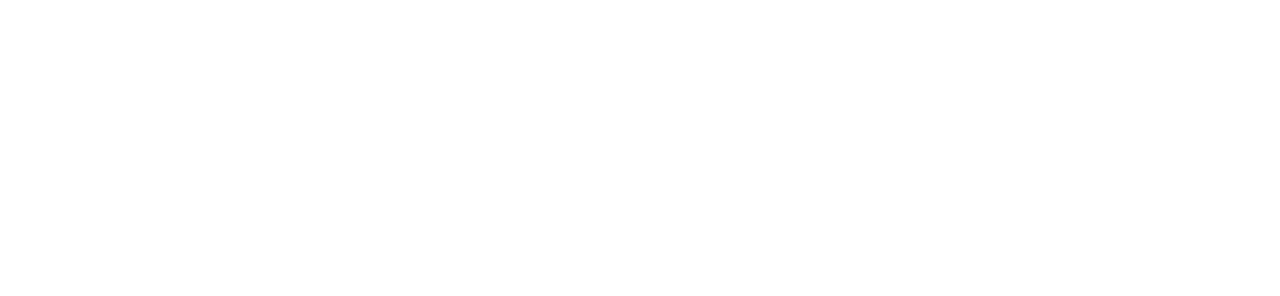
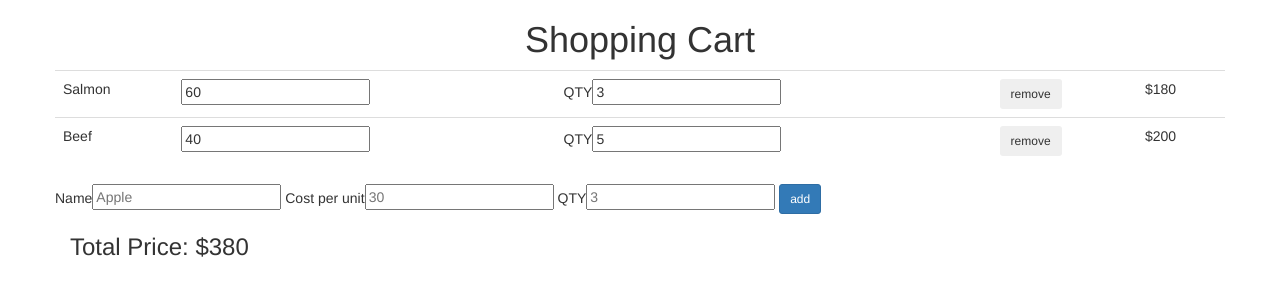
Before and after one commit to hmawong/shopping-cart, a plain HTML site: page index.html in a window 1280 px wide. Drawn offline with nearby package versions, Linux system fonts and the light colour scheme.

Commit message:
basic function

```diff
--- a/index.html
+++ b/index.html
@@ -18,6 +18,40 @@
     <link href="css/custom.css" rel="stylesheet">
   </head>
   <body>
-
+    <div class="container">
+      <h1 class="text-center my-4">Shopping Cart</h1>
+      <div class="row">
+        <div class="col-12">
+          <table class="table table-responsive">
+            <tbody>
+              <tr>
+                <td class="name">Salmon</td>
+                <td class="cost"><input type="number" value="60" /></td>
+                <td class="qty"><span>QTY</span><input type="number" value="3"/></td>
+                <td><button class="btn btn-light btn-sm remove">remove</button></td>
+                <td class="price"></td>
+              </tr>
+              <tr>
+                <td class="name">Beef</td>
+                <td class="cost"><input type="number" value="40" /></td>
+                <td class="qty"><span>QTY</span><input type="number" value="5"/></td>
+                <td><button class="btn btn-light btn-sm remove">remove</button></td>
+                <td class="price"></td>
+              </tr>
+            </tbody>
+          </table>
+        </div>
+        <form class="col-12 mt-2 mb-4" id="addProduct">
+          <span>Name</span><input class="mx-2" name="name" type="text" placeholder="Apple" required/>
+          <span>Cost per unit</span><input class="mx-2" name="cost" type="number" placeholder="30"/>
+          <span>QTY</span><input class="mx-2" name="qty" type="number" placeholder="3"/>
+          <button class="btn btn-primary btn-sm">add</button>
+        </form>
+        <!-- portfolio value and profit -->
+        <div class="col-12 col-md-6">
+          <h3>Total Price: $<span id="totalPrice"></span></h3>
+        </div>
+      </div>
+    </div>
   </body>
 </html>
--- a/js/application.js
+++ b/js/application.js
@@ -0,0 +1,51 @@
+
+$(document).ready(function(){
+  updatePrice();
+
+  var timeout;
+  $(document).on('input', 'tr input', function () {
+    clearTimeout(timeout);
+    timeout = setTimeout(function () {
+      updatePrice();
+    }, 1000);
+  });
+
+  $(document).on('click', '.btn.remove', function (event) {
+    $(this).closest('tr').remove();
+    updatePrice();
+  });
+
+  $('#addProduct').on('submit', function (event) {
+    event.preventDefault();
+    var name = $(this).children('[name=name]').val();
+    var cost = $(this).children('[name=cost]').val();
+    var qty = $(this).children('[name=qty]').val();
+
+    $('tbody').append('<tr>' +
+      '<td class="name">' + name + '</td>' +
+      '<td class="cost"><input type="number" value="' + cost + '" /></td>' +
+      '<td class="qty"><span>QTY</span><input type="number" value="' + qty + '"/></td>' +
+      '<td><button class="btn btn-light btn-sm remove">remove</button></td>' +
+      '<td class="price"></td>' +
+    '</tr>');
+
+    updatePrice();
+  });
+});
+
+var sum = function (total, num) {
+  return total + num;
+}
+
+var updatePrice = function () {
+  var productPrice = [];
+  var price = $('tbody tr').each(function (i, ele) {
+    var productCost = parseFloat($(ele).find('.cost input').val());
+    var productQty = parseFloat($(ele).find('.qty input').val());
+    var price = productCost * productQty;
+    $(ele).children('.price').html('$'+ price);
+    productPrice.push(price);
+    });
+  var totalPrice = productPrice.reduce(sum);
+  $('#totalPrice').html(totalPrice);
+};
```
